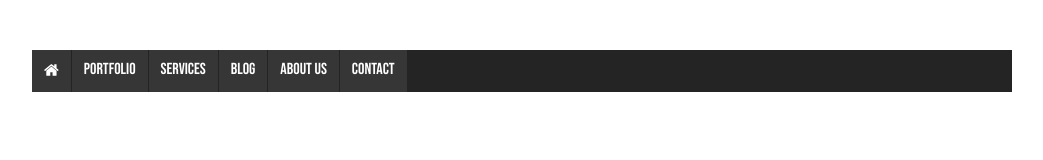
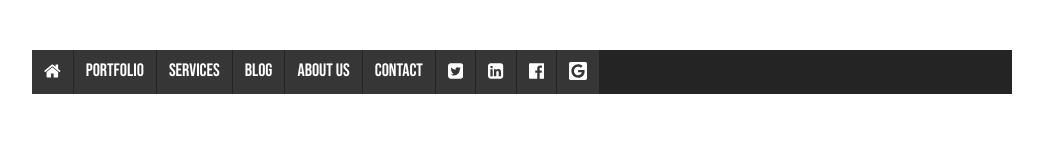
Before and after one commit to MatthiaszC/navigation, a website: page index.html in a window 1280 px wide. Shown: the whole page, without its empty margins (118-1161 px from the left). Drawn offline with Linux system fonts and the light colour scheme.

Commit message:
social icons added

```diff
--- a/css/style.css
+++ b/css/style.css
@@ -13,6 +13,7 @@ body {
 nav {
   font-family: 'Bebas Neue', cursive;
   background-color: #242424;
+  font-size: 18px;
 }
 nav ul {
   display: flex;
--- a/index.html
+++ b/index.html
@@ -24,6 +24,13 @@
           <li><a href="#">Blog</a></li>
           <li><a href="#">About us</a></li>
           <li><a href="#">Contact</a></li>
+          <li><a href="#">
+              <svg class="icon icon-twitter-square"><use xlink:href="./icons/symbol-defs.svg#icon-twitter-square"></use></svg></a></li>
+              <li><a href="#"><svg class="icon icon-linkedin-square"><use xlink:href="./icons/symbol-defs.svg#icon-linkedin-square"></use></svg></a></li>
+              <li><a href="#"> <svg class="icon icon-facebook-official"><use xlink:href="./icons/symbol-defs.svg#icon-facebook-official"></use></svg></a></li>
+              <li><a href="#"> <svg class="icon icon-google2"><use xlink:href="./icons/symbol-defs.svg#icon-google2"></use></svg></a></li>
+          </div>
+          </a></li>
         </ul>
       </nav>
     </div>
```
